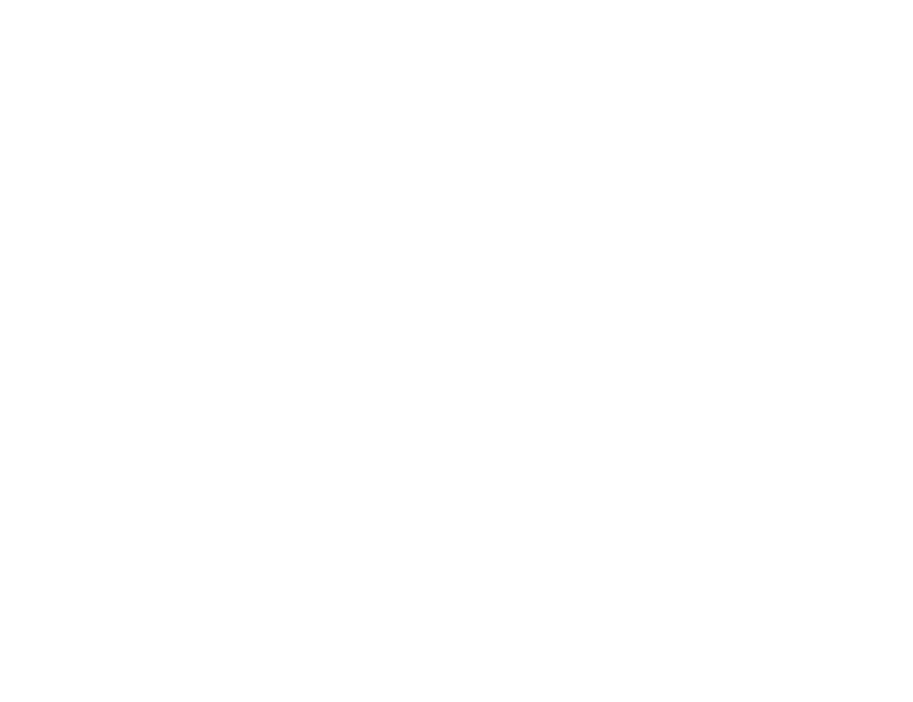
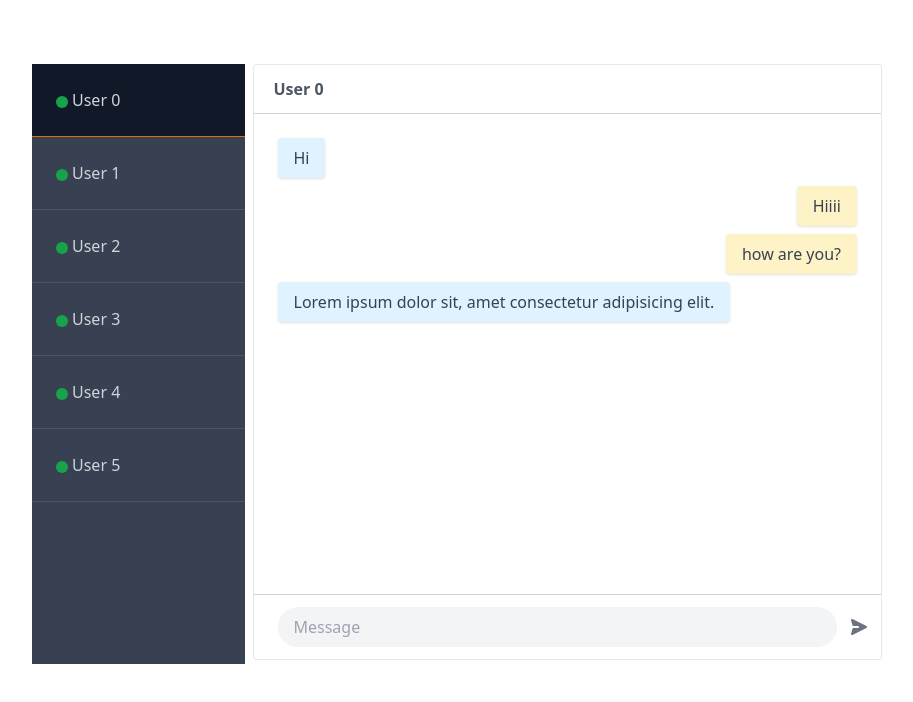
Before and after one commit to manishgs/nodejs-redis-socketio-chat, a website: page public/index.html in a window 1280 px wide. Shown: the whole page, without its empty margins (183-1096 px from the left). Drawn offline with nearby package versions, Linux system fonts and the light colour scheme.

Commit message:
update chat UI

```diff
--- a/public/index.html
+++ b/public/index.html
@@ -1,20 +1,105 @@
 <html>
+
 <head>
-        <script src="https://cdn.socket.io/4.4.1/socket.io.min.js" integrity="sha384-fKnu0iswBIqkjxrhQCTZ7qlLHOFEgNkRmK2vaO/LbTZSXdJfAu6ewRBdwHPhBo/H" crossorigin="anonymous"></script>
-    </head>
+    <script src="https://cdn.socket.io/4.4.1/socket.io.min.js"
+        integrity="sha384-fKnu0iswBIqkjxrhQCTZ7qlLHOFEgNkRmK2vaO/LbTZSXdJfAu6ewRBdwHPhBo/H"
+        crossorigin="anonymous"></script>
+    <script src="https://cdn.tailwindcss.com"></script>
+    <script src="https://cdnjs.cloudflare.com/ajax/libs/moment.js/2.29.1/moment.min.js" integrity="sha512-qTXRIMyZIFb8iQcfjXWCO8+M5Tbc38Qi5WzdPOYZHIlZpzBHG3L3by84BBBOiRGiEb7KKtAOAs5qYdUiZiQNNQ==" crossorigin="anonymous" referrerpolicy="no-referrer"></script></head>
 <body>
+
+    <div class="container mx-auto mt-16" style="width: 850px; height: 600px;">
+        <div class="flex h-full">
+            <div class="w-1/4  text-gray-300 bg-gray-700">
+                <ul id="users">
+                    <li class="relative w-full px-4 py-6 border-b border-amber-600 border-solid border-bottom border-color-g hover:cursor-pointer bg-gray-900">
+                        <span class="absolute w-3 h-3 bg-green-600 rounded-full left-6 top-8"></span>
+                       <span class="ml-6"> User 0</span>
+                    </li>
+                    <li class="relative px-4 py-6 border-b border-gray-600 border-solid hover:cursor-pointer">
+                       <span class="absolute w-3 h-3 bg-green-600 rounded-full left-6 top-8"></span>
+                       <span class="ml-6"> User 1</span>
+                    </li>
+                    <li class="relative px-4 py-6 border-b border-gray-600 border-solid hover:cursor-pointer">
+                       <span class="absolute w-3 h-3 bg-green-600 rounded-full left-6 top-8"></span>
+                       <span class="ml-6"> User 2</span>
+                    </li>
+                    <li class="relative px-4 py-6 border-b border-gray-600 border-solid hover:cursor-pointer">
+                       <span class="absolute w-3 h-3 bg-green-600 rounded-full left-6 top-8"></span>
+                       <span class="ml-6"> User 3</span>
+                    </li>
+                    <li class="relative px-4 py-6 border-b border-gray-600 border-solid hover:cursor-pointer">
+                       <span class="absolute w-3 h-3 bg-green-600 rounded-full left-6 top-8"></span>
+                       <span class="ml-6"> User 4</span>
+                    </li>
+                    <li class="relative px-4 py-6 border-b border-gray-600 border-solid hover:cursor-pointer">
+                       <span class="absolute w-3 h-3 bg-green-600 rounded-full left-6 top-8"></span>
+                       <span class="ml-6"> User 5</span>
+                    </li>
+                </ul>
+            </div>
+
+            <div class="w-3/4  pl-2 ">
+                    <div class="w-full border rounded">
+                        <div class="relative flex items-center p-3 border-b border-gray-300">
+                            <span class="block ml-2 font-bold text-gray-600">User 0</span>
+                        </div>
+                        <div class="relative w-full p-6 overflow-y-auto h-[30rem]">
+                            <ul class="space-y-2">
+                            <li class="flex justify-start">
+                                <div class="relative max-w-xl px-4 py-2 text-gray-700 bg-sky-100 rounded shadow">
+                                    <span class="block">Hi</span>
+                                </div>
+                            </li>
+                            <li class="flex justify-end">
+                                <div class="relative max-w-xl px-4 py-2 text-gray-700 bg-amber-100 rounded shadow">
+                                 <span class="block">Hiiii</span>
+                                </div>
+                            </li>
+                            <li class="flex justify-end">
+                                <div class="relative max-w-xl px-4 py-2 text-gray-700 bg-amber-100 rounded shadow">
+                                 <span class="block">how are you?</span>
+                                </div>
+                            </li>
+                            <li class="flex justify-start">
+                                <div class="relative max-w-xl px-4 py-2 text-gray-700 bg-sky-100 rounded shadow">
+                                    <span class="block">Lorem ipsum dolor sit, amet consectetur adipisicing elit. </span>
+                                </div>
+                            </li>
+                            </ul>
+
+                        </div>
+
+                        <div class="flex items-center justify-between w-full p-3 border-t border-gray-300">
+                            <input type="text" placeholder="Message"
+                            class="block w-full py-2 pl-4 mx-3 bg-gray-100 rounded-full outline-none focus:text-gray-700"
+                            name="message" required />
+                            <button type="submit">
+                            <svg class="w-5 h-5 text-gray-500 origin-center transform rotate-90" xmlns="http://www.w3.org/2000/svg"
+                                viewBox="0 0 20 20" fill="currentColor">
+                                <path
+                                d="M10.894 2.553a1 1 0 00-1.788 0l-7 14a1 1 0 001.169 1.409l5-1.429A1 1 0 009 15.571V11a1 1 0 112 0v4.571a1 1 0 00.725.962l5 1.428a1 1 0 001.17-1.408l-7-14z" />
+                            </svg>
+                            </button>
+                        </div>
+                    </div>
+            </div>
+        </div>
+    </div>
+
 </body>
 
 <script>
     const socket = io(location.href, {
         transports: ['websocket'],
-            path:'/ws/'
+        path: '/ws/'
     });
 
     // listeners
     socket.on('connection');
 
     // emit events
-            socket.emit('message','hello world');
+    socket.emit('message', 'hello world');
 </script>
+
 </html>
```
Lines whose indentation alone changed are shown as unchanged.
